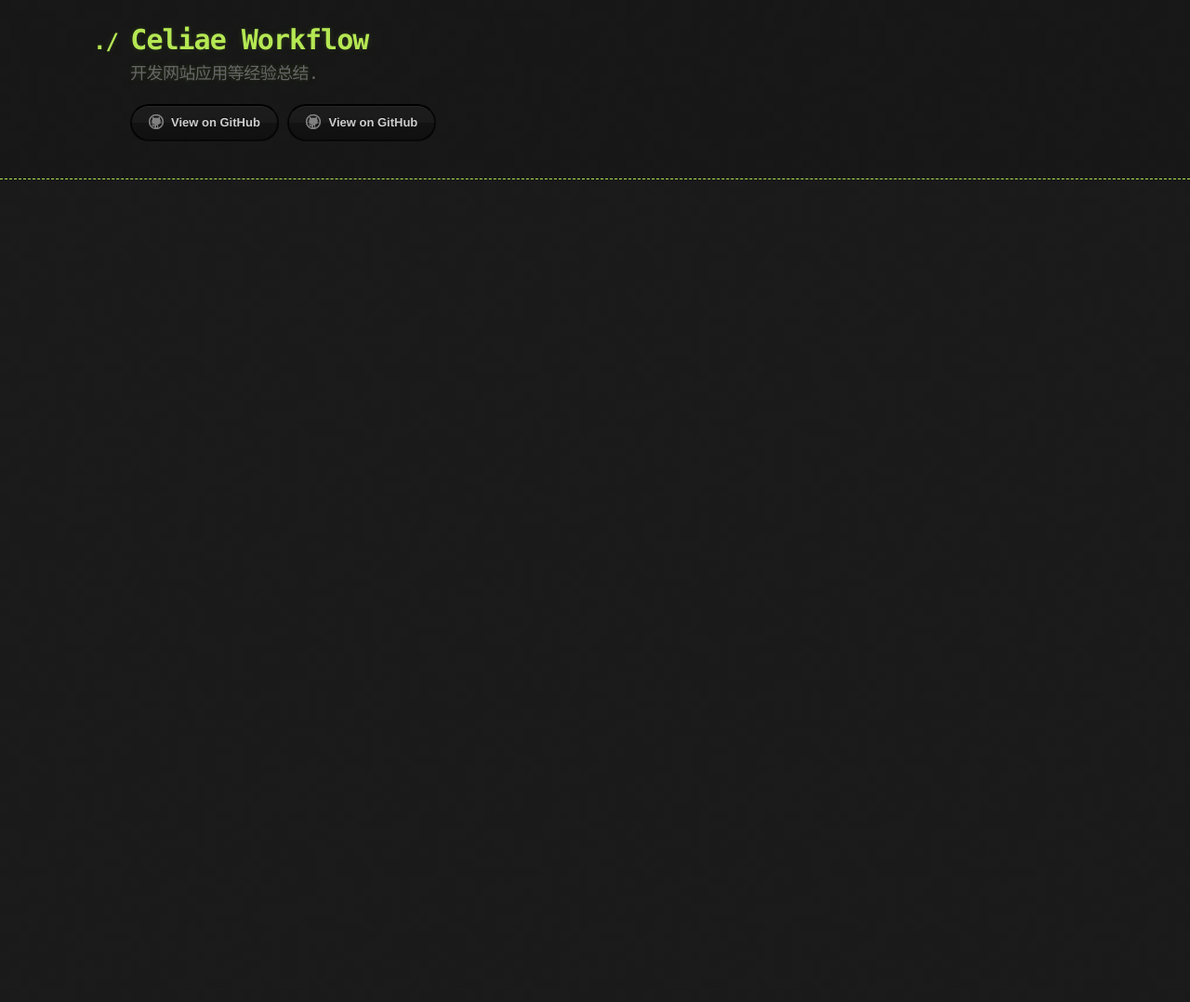
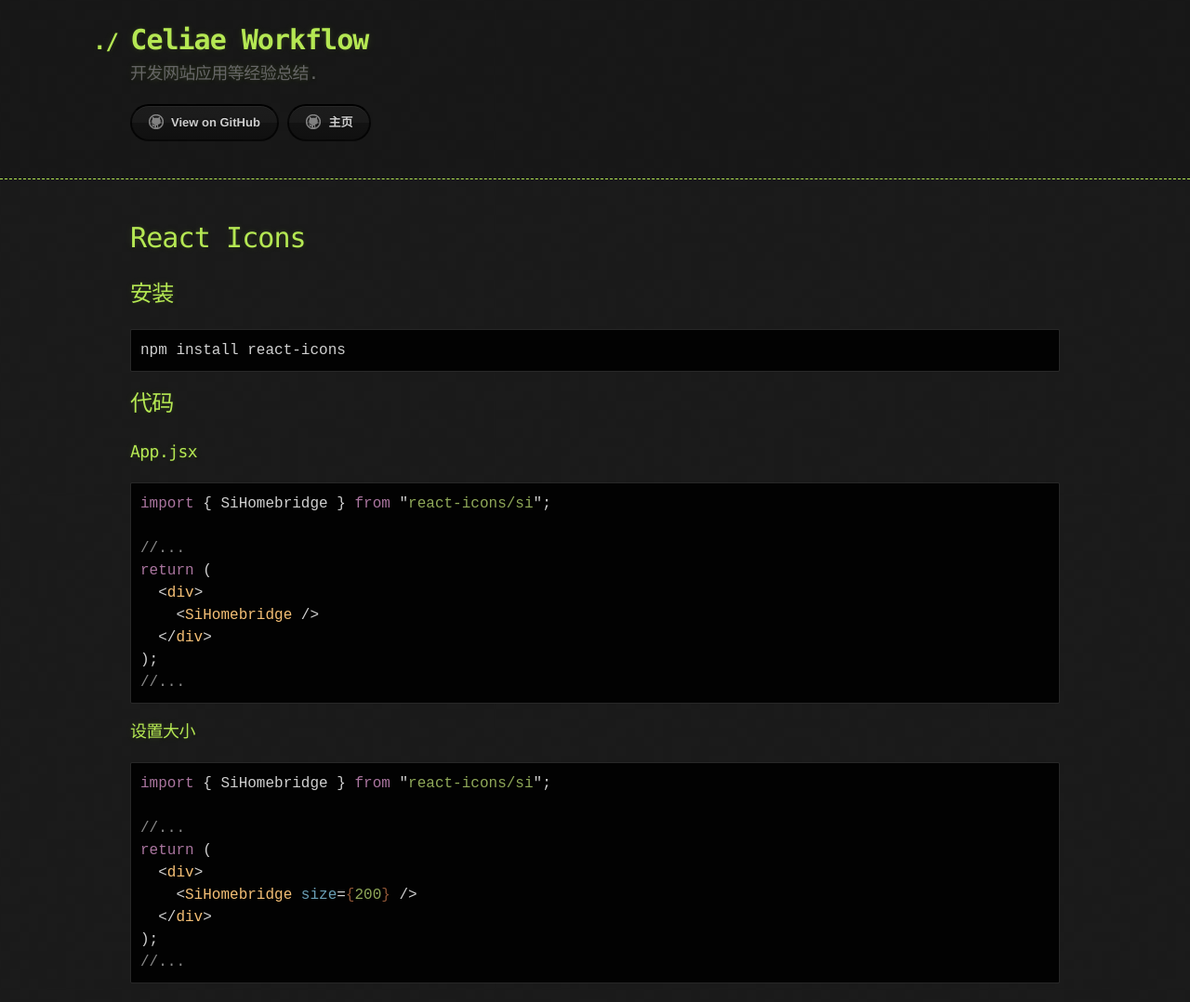
Before and after one commit to celiae/celiae.github.io, a Jekyll site: the page built from docs/react-icon.md, in a window 1280 px wide. Shown: the whole page at 93% size. Built offline with Jekyll 4.4.1, drawn with Linux system fonts in a browser that asks for light colours; our own code applies the rules of GitHub Pages for plain Markdown files; before the commit the page ends 900 px from its top, so only the background shows below that.

Commit message:
modify default.html

````diff
--- a/_layouts/default.html
+++ b/_layouts/default.html
@@ -25,7 +25,7 @@
             <a href="{{ site.github.tar_url }}" class="btn">Download as .tar.gz</a>
           {% endif %}
           <a href="{{ site.github.repository_url }}" class="btn btn-github"><span class="icon"></span>View on GitHub</a>
-          <a href="../index.md" class="btn btn-github"><span class="icon"></span>View on GitHub</a>
+          <a href="/" class="btn btn-github"><span class="icon"></span>主页</a>
         </section>
       </div>
     </header>
--- a/docs/react-icon.md
+++ b/docs/react-icon.md
@@ -1,3 +1,41 @@
 ---
 layout: default
 ---
+
+# React Icons
+
+## 安装
+
+```bash
+npm install react-icons
+```
+
+## 代码
+
+### App.jsx
+
+```jsx
+import { SiHomebridge } from "react-icons/si";
+
+//...
+return (
+  <div>
+    <SiHomebridge />
+  </div>
+);
+//...
+```
+
+### 设置大小
+
+```jsx
+import { SiHomebridge } from "react-icons/si";
+
+//...
+return (
+  <div>
+    <SiHomebridge size={200} />
+  </div>
+);
+//...
+```
````
